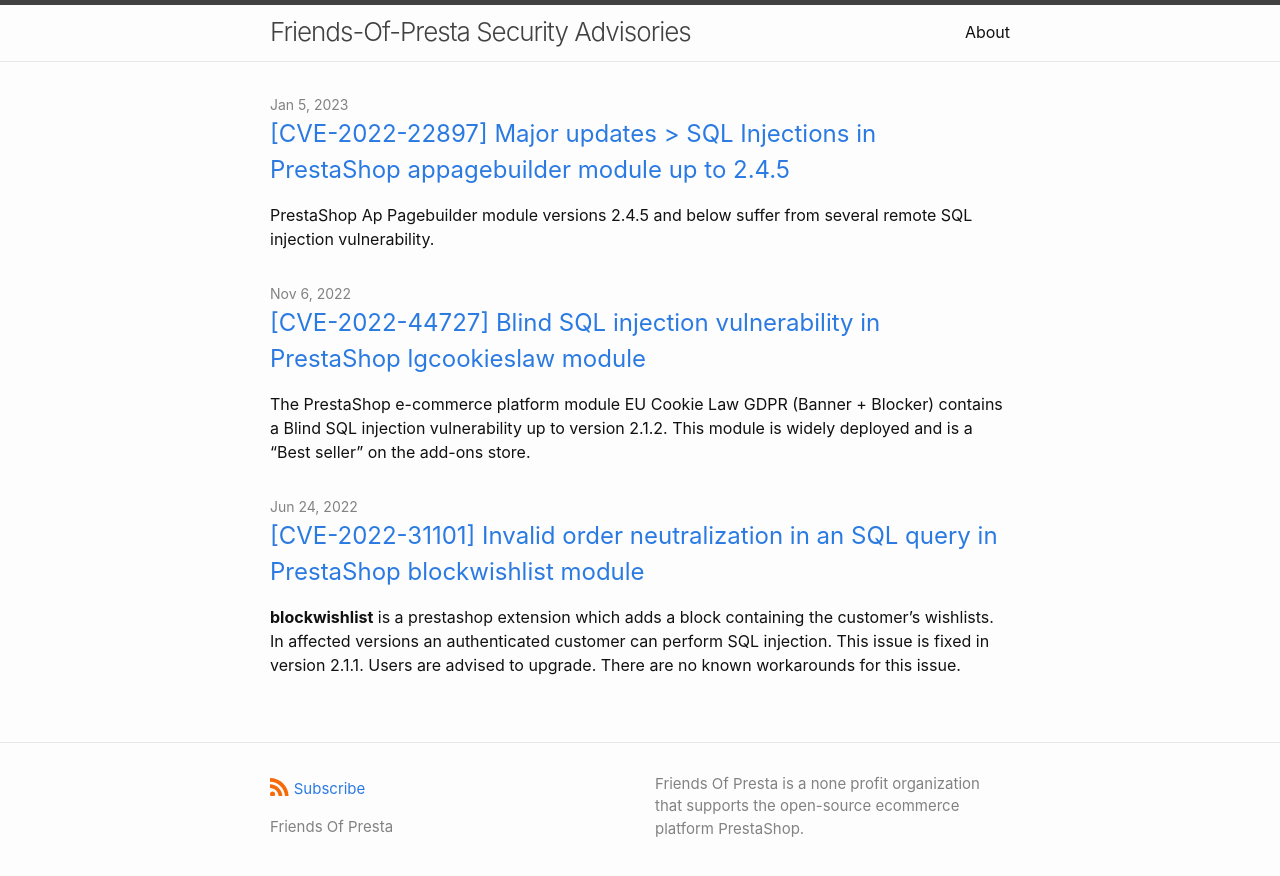
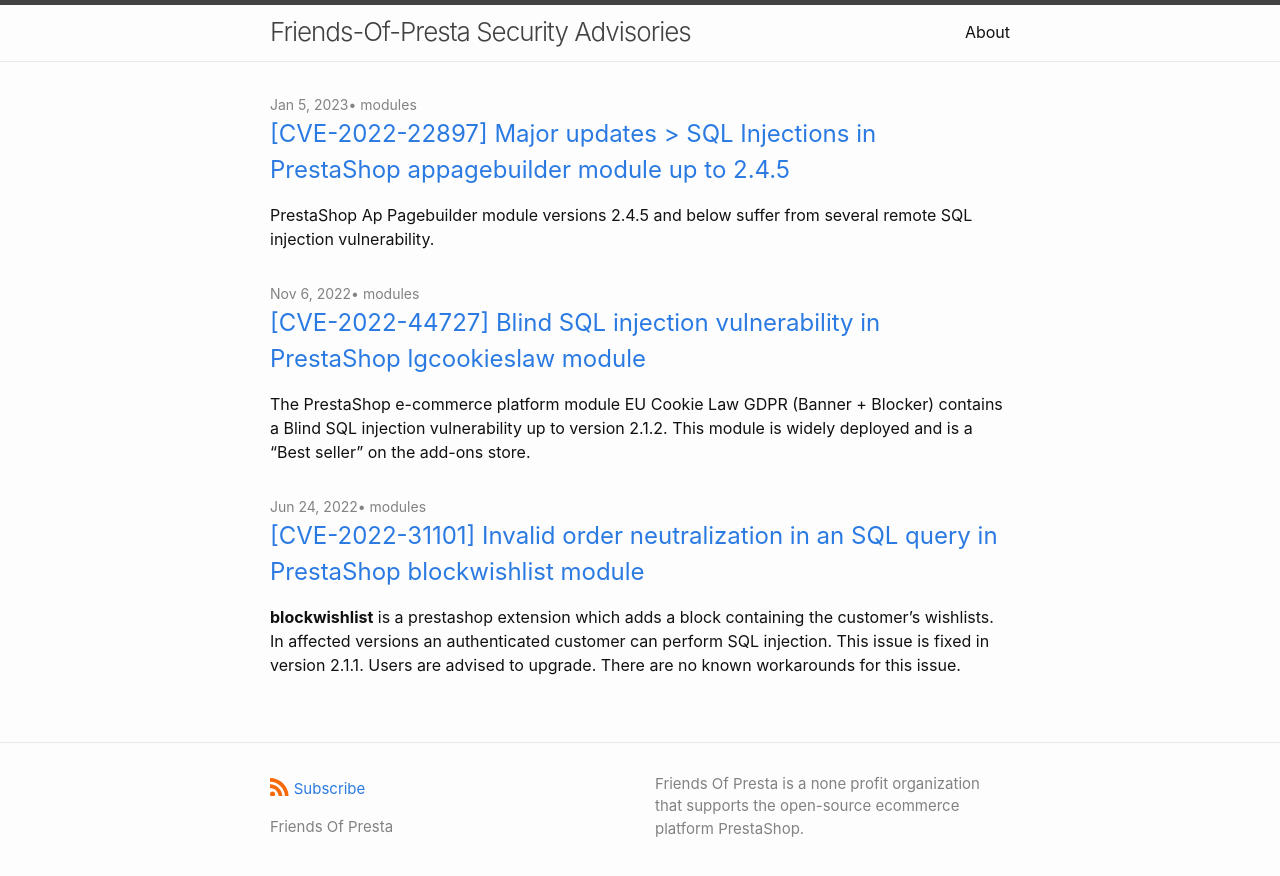
Before and after one commit to friends-of-presta/security-advisories, a Jekyll site: the page built from index.md, in a window 1280 px wide. Shown: the top 876 px of the page. Built offline with Jekyll 4.4.1, drawn with Linux system fonts in a browser that asks for light colours.

Commit message:
Update home.html

```diff
--- a/_layouts/home.html
+++ b/_layouts/home.html
@@ -26,7 +26,7 @@ layout: default
       {%- for post in posts -%}
       <li>
         <span class="post-meta">{{ post.date | date: date_format }}
-        {%- if page.categories -%} • {{ post.categories }}{%- endif -%}</span>
+        {%- if post.categories -%} • {{ post.categories }}{%- endif -%}</span>
         <h3>
           <a class="post-link" href="{{ post.url | relative_url }}">
             {{ post.title | escape }}
```
